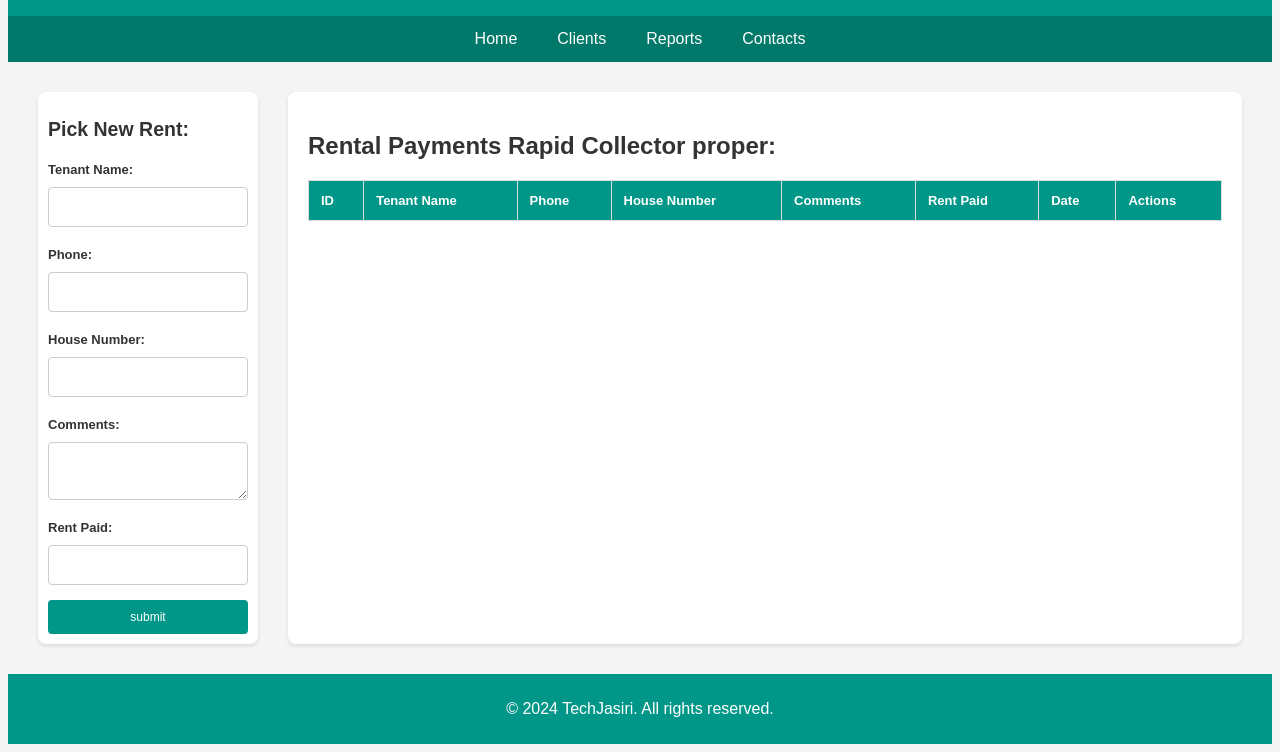
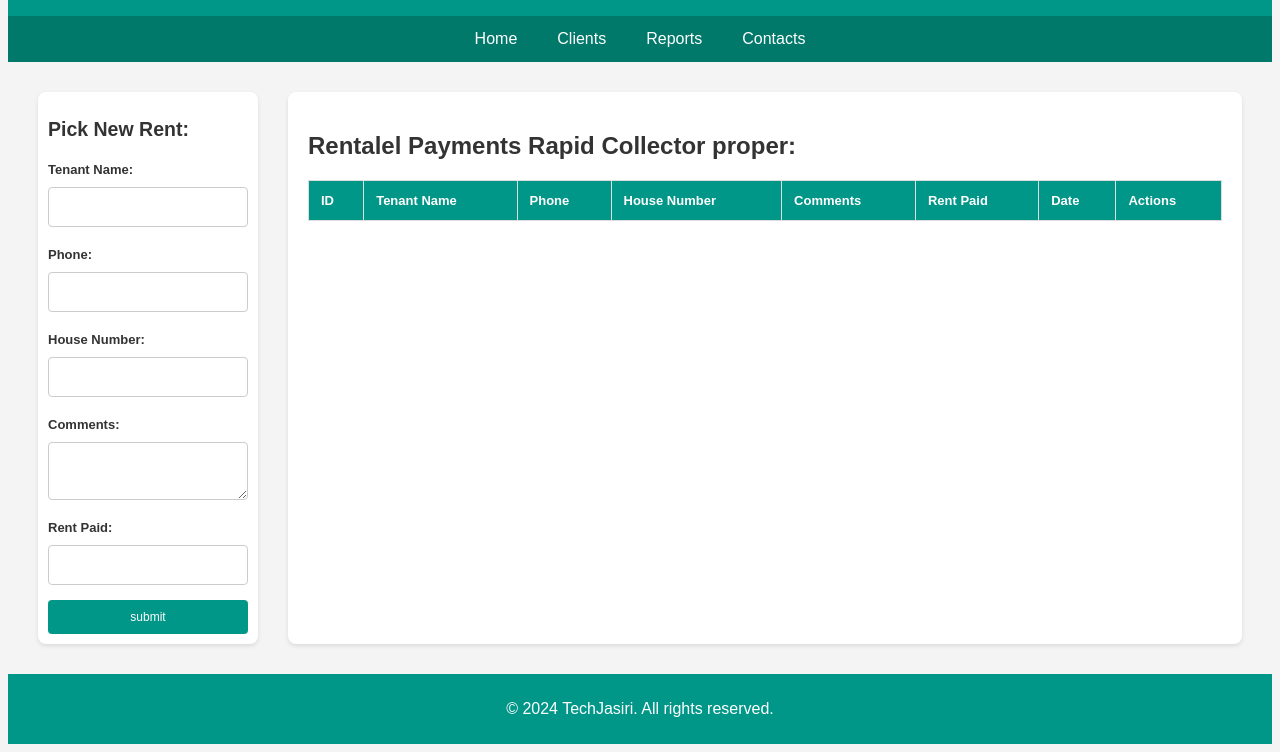
Before and after one commit to PeterNjukia/clients, a website: page public/index.html in a window 1280 px wide. Shown: the part 102-854 px from the top of the page. Drawn offline with Linux system fonts and the light colour scheme; no server answers.

```diff
--- a/public/index.html
+++ b/public/index.html
@@ -174,7 +174,7 @@
             </section>
 
             <section class="section table-section">
-                <h2>Rental Payments Rapid Collector proper:</h2>
+                <h2>Rentalel Payments Rapid Collector proper:</h2>
                 <table>
                     <thead>
                         <tr>
```
